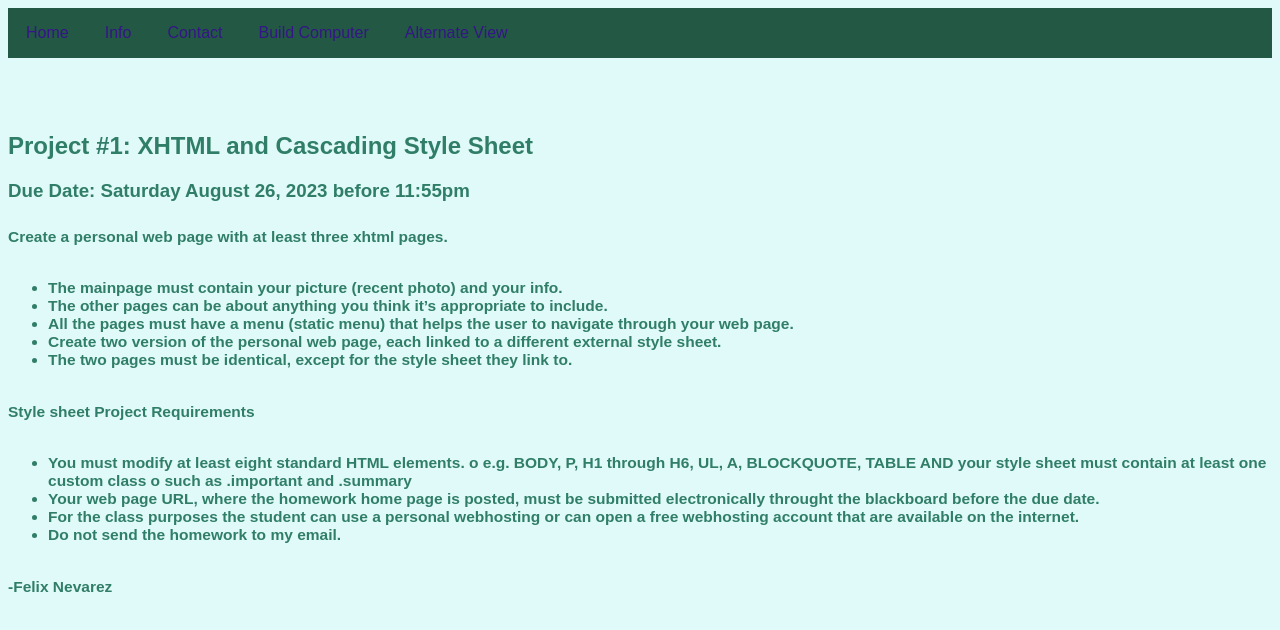
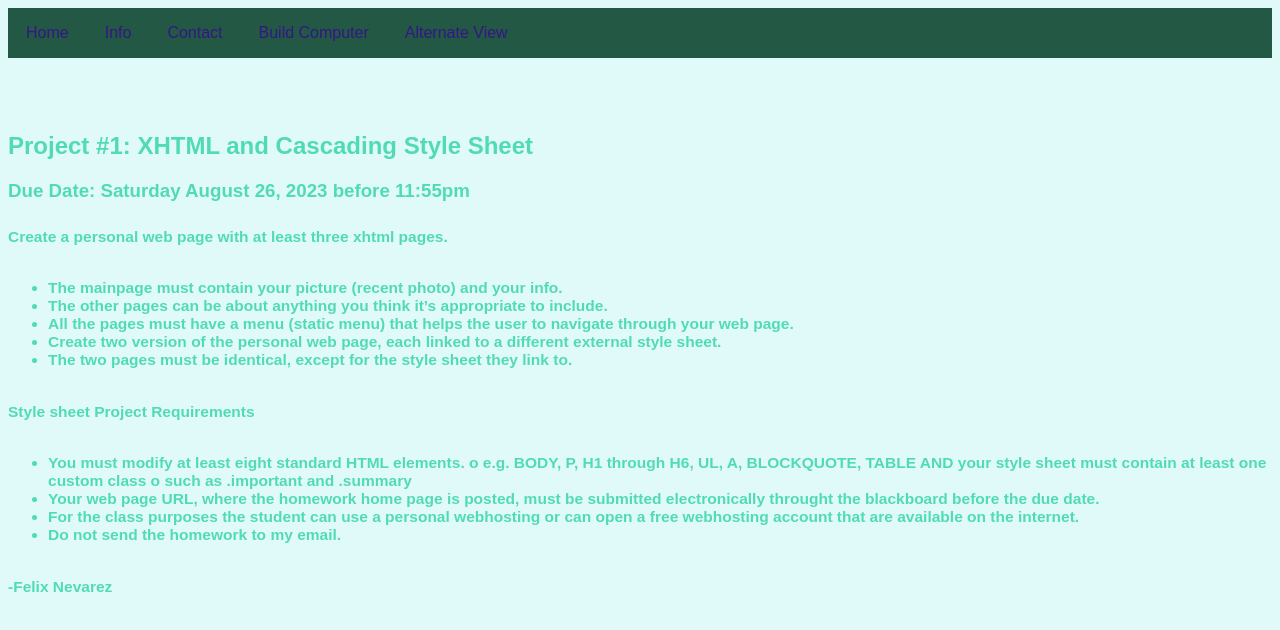
Before and after one commit to Priscilalopez142351/PriscilaLopez.github.io, a plain HTML site: page info.html in a window 1280 px wide. Drawn offline with Linux system fonts and the light colour scheme.

Commit message:
color compu reg

```diff
--- a/styles.css
+++ b/styles.css
@@ -22,7 +22,7 @@ body {
 }
 
 .letras{
-    color:rgb(48, 126, 104);
+    color:rgb(81, 219, 180);
 }
 
 
```
